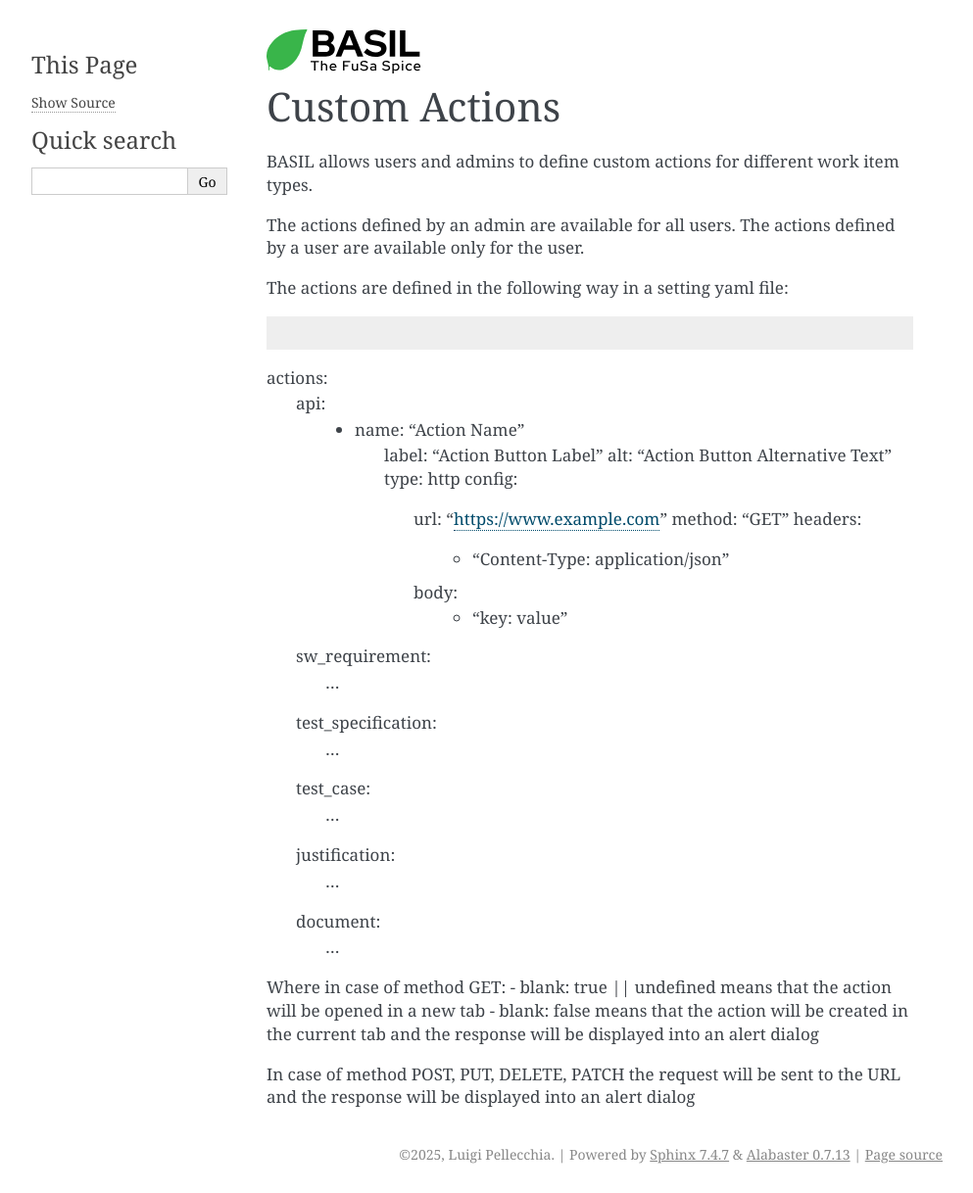
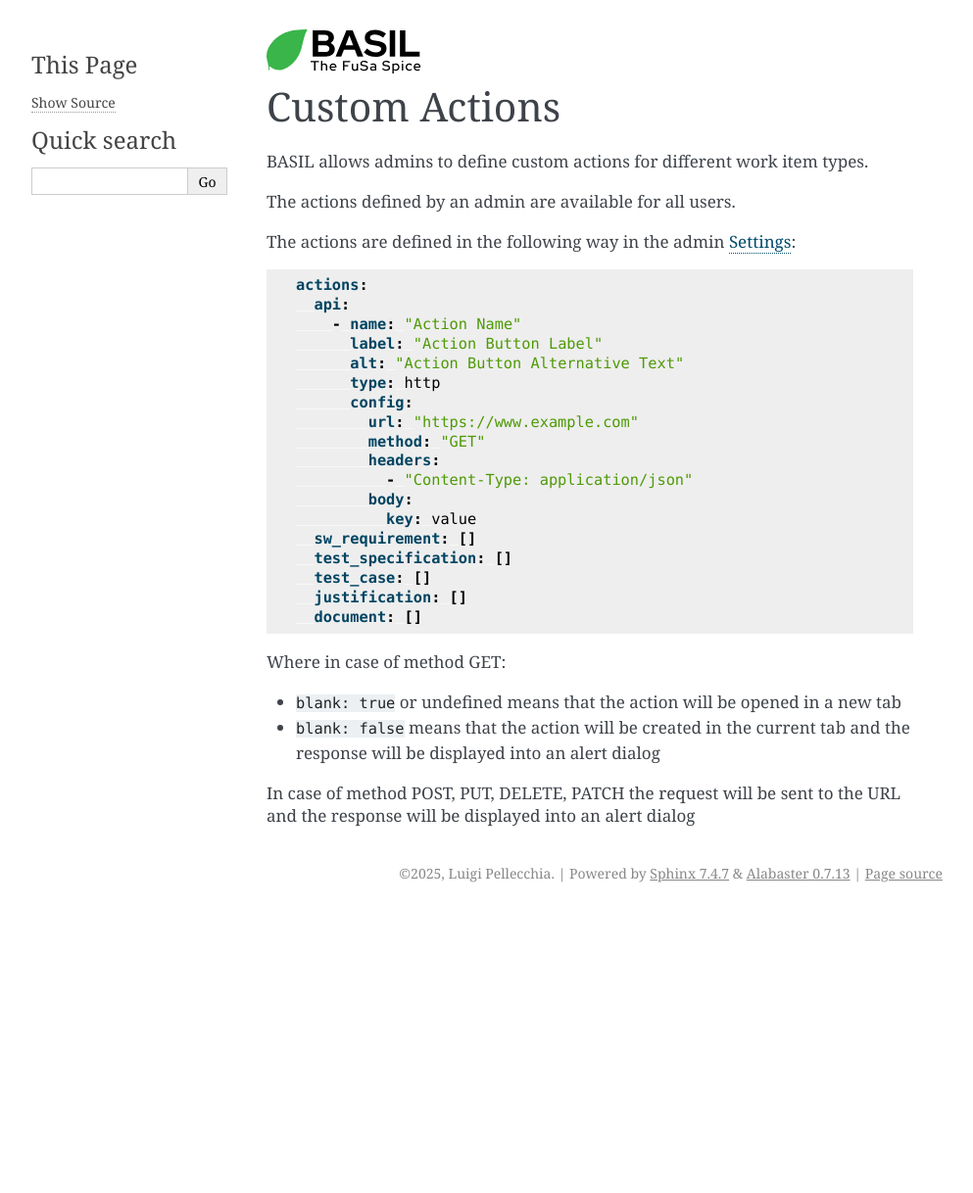
Before and after one commit to elisa-tech/BASIL, a Sphinx documentation site: the page built from docs/source/custom_actions.rst, in a window 1280 px wide. Shown: the whole page at 98% size, without its empty margins (148-1141 px from the left). Built offline with Sphinx 7.4.7, drawn with Linux system fonts in a browser that asks for light colours; after the commit the page ends 931 px from its top, so only the background shows below that.

Commit message:
Document settings keys and usage (#324)
* Document admin settings keys and usage

Solves #165

Signed-off-by: Asier Tena Zuazolacigorraga <asier.tena.zu@gmail.com>

* Fix custom actions documentation

Fix the YAML example rendering and align the page with the code.

Signed-off-by: Asier Tena Zuazolacigorraga <asier.tena.zu@gmail.com>

* Correct env var precedence in AI suggestions docs

Settings file values take priority over environment variables.

Signed-off-by: Asier Tena Zuazolacigorraga <asier.tena.zu@gmail.com>

* Fix Sphinx build warnings

Make sphinx-build -W pass.

Signed-off-by: Asier Tena Zuazolacigorraga <asier.tena.zu@gmail.com>

---------

Signed-off-by: Asier Tena Zuazolacigorraga <asier.tena.zu@gmail.com>

```diff
--- a/docs/source/custom_actions.rst
+++ b/docs/source/custom_actions.rst
@@ -3,41 +3,37 @@
 Custom Actions
 ==============
 
-BASIL allows users and admins to define custom actions for different work item types.
+BASIL allows admins to define custom actions for different work item types.
 
 The actions defined by an admin are available for all users.
-The actions defined by a user are available only for the user.
 
-The actions are defined in the following way in a setting yaml file:
+The actions are defined in the following way in the admin :doc:`settings`:
 
 .. code-block:: yaml
-actions:
-  api:
-    - name: "Action Name"
-        label: "Action Button Label"
-        alt: "Action Button Alternative Text"
-        type: http
-        config:
-          url: "https://www.example.com"
-          method: "GET"
-          headers:
-            - "Content-Type: application/json"
-          body:
-            - "key: value"
-  sw_requirement:
-      ...
-  test_specification:
-      ...
-  test_case:
-      ...
-  justification:
-      ...
-  document:
-      ...
+
+   actions:
+     api:
+       - name: "Action Name"
+         label: "Action Button Label"
+         alt: "Action Button Alternative Text"
+         type: http
+         config:
+           url: "https://www.example.com"
+           method: "GET"
+           headers:
+             - "Content-Type: application/json"
+           body:
+             key: value
+     sw_requirement: []
+     test_specification: []
+     test_case: []
+     justification: []
+     document: []
 
 Where in case of method GET:
-- blank: true || undefined  means that the action will be opened in a new tab
-- blank: false means that the action will be created in the current tab and the response will be displayed into an alert dialog
+
+- ``blank: true`` or undefined means that the action will be opened in a new tab
+- ``blank: false`` means that the action will be created in the current tab and the response will be displayed into an alert dialog
 
 In case of method POST, PUT, DELETE, PATCH the request will be sent to the URL and the response will be displayed into an alert dialog
 
--- a/docs/source/index.rst
+++ b/docs/source/index.rst
@@ -20,6 +20,7 @@ It comes also with a REST web api to simplify the integration in other toolchain
    how_does_it_work
    key_concepts
    how_to_run_it
+   settings
    ai_suggestions
    functional_safety
    e2e_testing
--- a/docs/source/traceability_export.rst
+++ b/docs/source/traceability_export.rst
@@ -6,14 +6,20 @@ Available Export Formats
 ------------------------
 
 - SPDX (JSON-LD, DOT, PNG)
+
   - Generate SPDX traceability artifacts for an API (graph + data)
   - Endpoints:
+
     - ``GET /spdx/apis`` (produce files)
     - ``GET /spdx/apis/export-download`` (download a specific file)
+
 - HTML
+
   - Generate an HTML traceability document for an API mapping view
   - Endpoint: ``GET /html/apis``
+
 - PDF
+
   - Download a PDF rendering of a previously generated HTML export
   - Endpoint: ``GET /html/apis/export-download`` (use ``filename=<...>.pdf``)
 
```
Also changed, not shown: docs/source/ai_suggestions.rst (+4 -4 lines), docs/source/settings.rst (added, +250 -0 lines).
